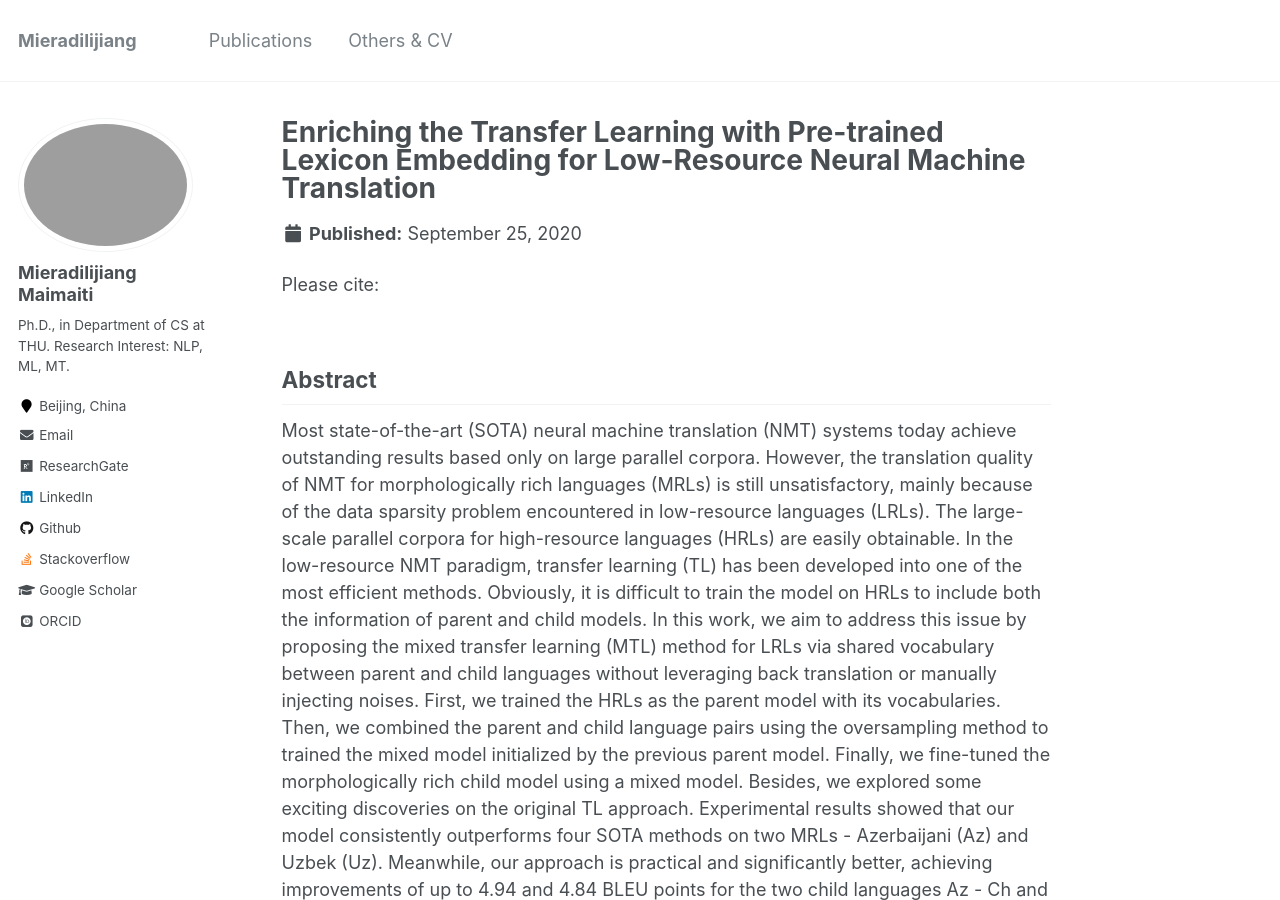
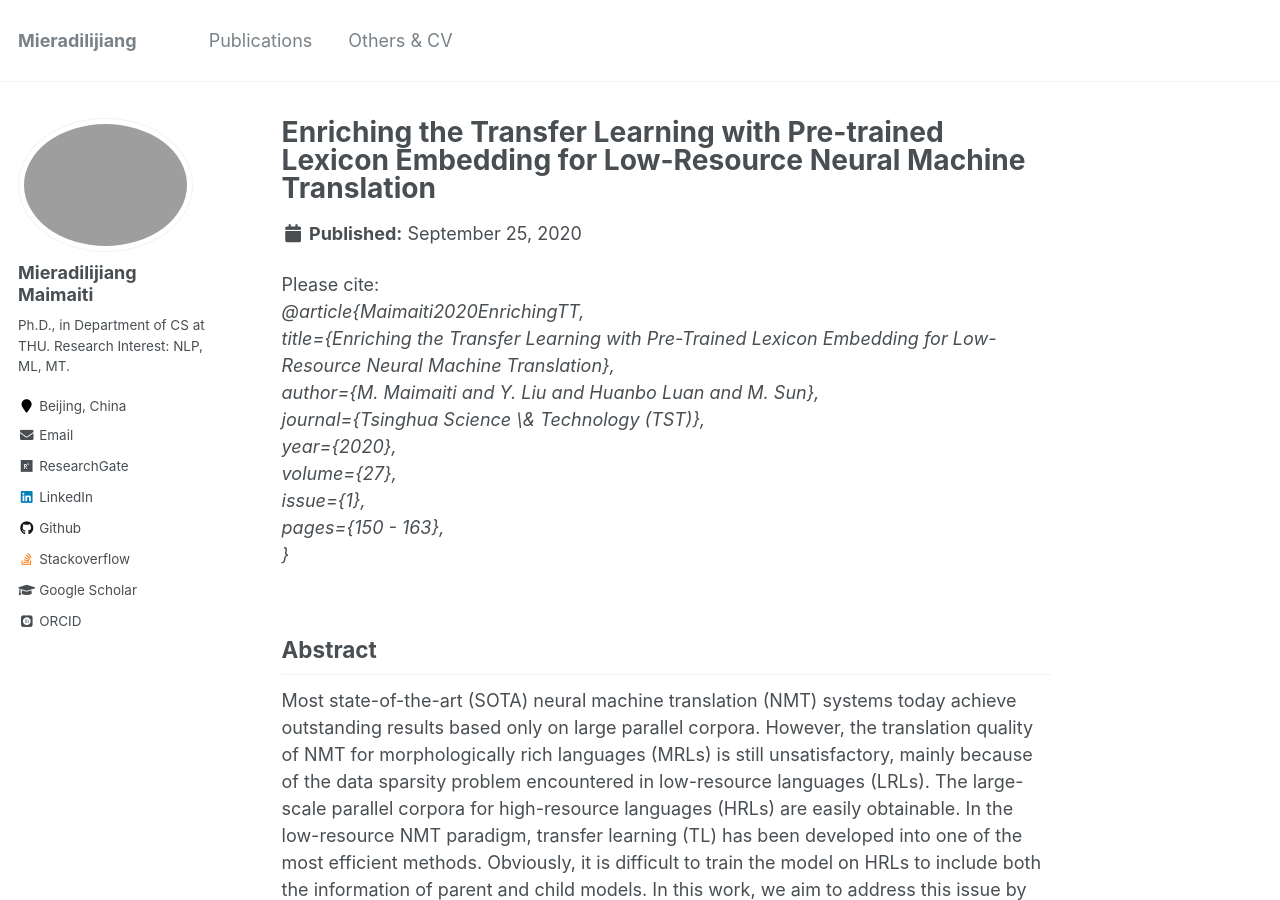
Before and after one commit to miradel51/miradel51.github.io, a Jekyll site: the page built from _publications/2020_tst_tl_share.md, in a window 1280 px wide and 900 px high. Built offline with Jekyll 4.4.1, drawn with Linux system fonts in a browser that asks for light colours; some web fonts are replaced.

Commit message:
update 2020_tst_tl_share.md

```diff
--- a/_publications/2020_tst_tl_share.md
+++ b/_publications/2020_tst_tl_share.md
@@ -7,8 +7,17 @@ date: 2020-09-25
 author: <b>Mieradilijiang Maimaiti</b>, Yang Liu*, Huanbo Luan, and Maosong Sun
 conference: In TSINGHUA SCIENCE AND TECHNOLOGY (TST) <b>(TST, 2020)</b> (*=corresponding author)
 venue: ''
-paperurl: 'http://tst.tsinghuajournals.com/EN/10.26599/TST.2020.9010029'
-citation: ''
+paperurl: 'https://ieeexplore.ieee.org/xpl/mostRecentIssue.jsp?punumber=5971803'
+citation: '<br>
+@article{Maimaiti2020EnrichingTT,<br>
+  title={Enriching the Transfer Learning with Pre-Trained Lexicon Embedding for Low-Resource Neural Machine Translation},<br>
+  author={M. Maimaiti and Y. Liu and Huanbo Luan and M. Sun},<br>
+  journal={Tsinghua Science \& Technology (TST)},<br>
+  year={2020},<br>
+  volume={27},<br>
+  issue={1},<br>
+  pages={150 - 163},<br>
+}'
 
 ---
 <h2><strong>Abstract</strong></h2>
@@ -16,4 +25,4 @@ Most state-of-the-art (SOTA) neural machine translation (NMT) systems today achi
 In this work, we aim to address this issue by proposing the mixed transfer learning (MTL) method for LRLs via shared vocabulary between parent and child languages without leveraging back translation or manually injecting noises. First, we trained the HRLs as the parent model with its vocabularies. Then, we combined the parent and child language pairs using the oversampling method to trained the mixed model initialized by the previous parent model. Finally, we fine-tuned the morphologically rich child model using a mixed model. Besides, we explored some exciting discoveries on the original TL approach. Experimental results showed that our model consistently outperforms four SOTA methods on two MRLs - Azerbaijani (Az) and Uzbek (Uz). Meanwhile, our approach is practical and significantly better, achieving improvements of up to 4.94 and 4.84 BLEU points for the  two
 child languages Az - Ch and Uz - Ch, respectively.
 
-\[[PDF](https://miradel51.github.io/files/tst_2020_tl_share.pdf)\]
+\[[PDF](https://ieeexplore.ieee.org/xpl/mostRecentIssue.jsp?punumber=5971803)\]
```
